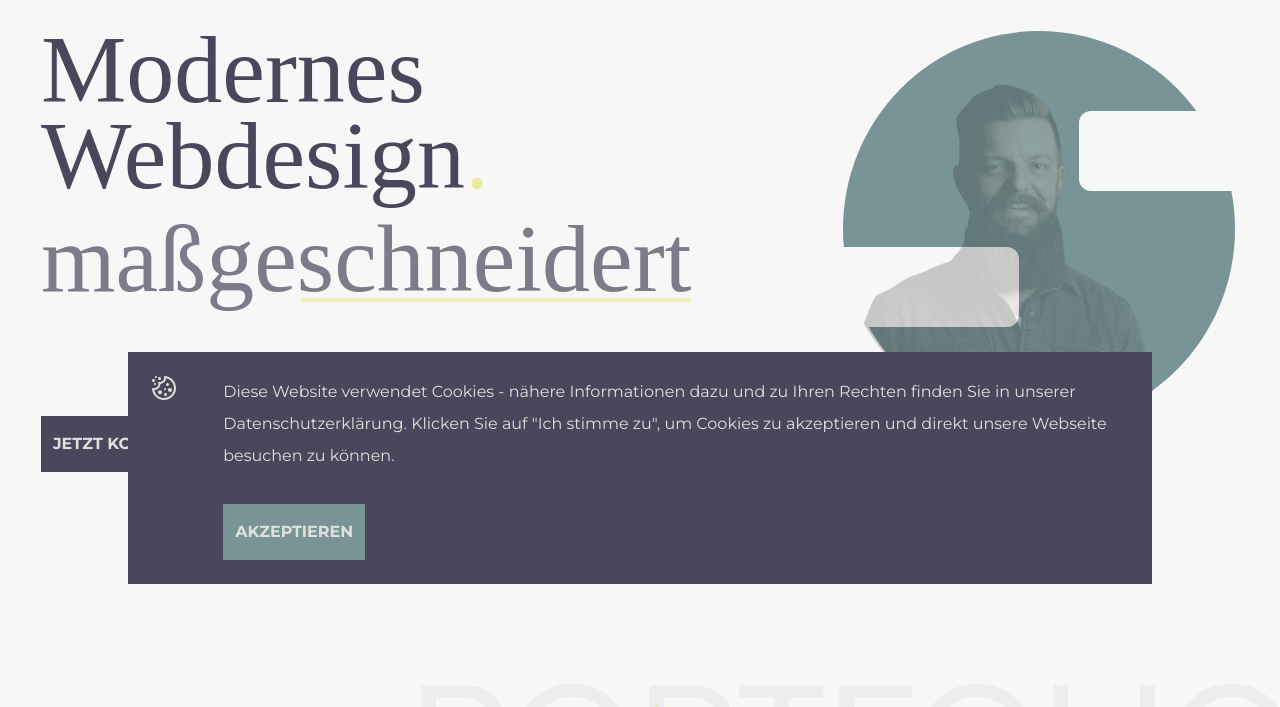
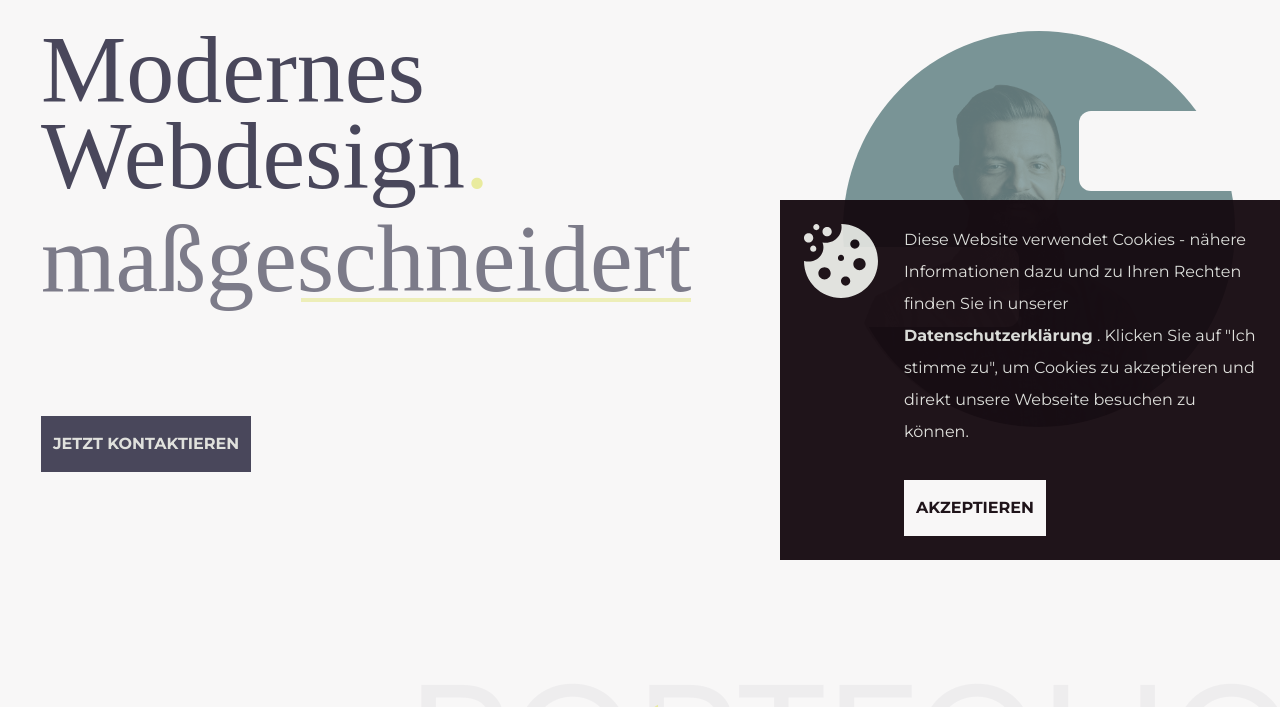
Before and after one commit to derseitenschneider/Der-Seitenschneider-Site, a PHP site: page / in a window 1280 px wide; the page is wider, and only the part inside the window is pictured. Shown: the part 216-923 px from the top of that part. Run offline with PHP 8.4, Linux system fonts and the light colour scheme.

Commit message:
Cookie banner

```diff
--- a/css/index.css
+++ b/css/index.css
@@ -1043,42 +1043,46 @@ textarea::placeholder {
 
 .container-cookies {
   position: fixed;
-  bottom: 0;
-  left: 10vw;
+  bottom: 2.4rem;
 
-  display: flex;
-  gap: 2.4rem;
+  /* top: 0; */
+  right: 0;
+
+  display: grid;
+  grid-template-columns: 10rem 1fr;
 
   z-index: 100;
-  /* opacity: 0.95; */
+  opacity: 0.95;
 
-  width: 80vw;
+  width: 50rem;
+
+  height: fit-content;
   padding: 2.4rem;
-  background-color: var(--main-background-dark);
+  background-color: var(--main-text-color-dark);
   color: var(--main-text-color-bright);
 
-  transform: translateY(100%);
+  transform: translateX(100%);
   transition: 1s ease;
 }
 
 .container-cookies.show-cookies {
-  transform: translateY(0);
-}
-
-.cookies-left {
-  width: 10rem;
-}
-
-.img-box--cookies {
-  height: 10rem;
+  transform: translateX(0);
 }
 
 .icon-cookies {
-  /* height: 10rem; */
-  width: 10rem;
+  width: 7.4rem;
+  height: 7.4rem;
   fill: var(--main-text-color-bright);
 }
 
+.link-cookies {
+  text-decoration: solid;
+  text-decoration-color: #fff;
+  font-weight: bold;
+  color: #fff;
+}
+
 .container-cookies .btn--cookies {
-  background-color: var(--background-shade-one);
+  background-color: var(--main-background-bright);
+  color: var(--main-text-color-dark);
 }
--- a/impressum.html
+++ b/impressum.html
@@ -142,7 +142,7 @@
             </p>
           </div>
 
-          <div class="container-datenschutz">
+          <div class="container-datenschutz" id="datenschutz">
             <div class="overhang-square--right"></div>
             <h2 class="heading-secondary">Datenschutz</h2>
             <h3 class="heading-tertiary">Grundlegendes</h3>
--- a/index.html
+++ b/index.html
@@ -645,17 +645,17 @@
 
       <div class="container-cookies">
         <div class="cookies-left">
-          <div class="img-box--cookie"><svg class="icon icon-cookies" width="30" height="30" xmlns="http://www.w3.org/2000/svg" fill-rule="evenodd" clip-rule="evenodd"><path d="M23.999 12.149c-.049 3.834-1.893 7.223-4.706 9.378-1.993 1.53-4.485 2.449-7.198 2.473-6.464.057-12.051-5.107-12.095-12 3.966 1.066 7.682-1.993 6-6 4.668.655 6.859-2.389 6.077-6 6.724.064 11.999 5.542 11.922 12.149zm-15.576-4.123c-.065 3.393-2.801 5.868-6.182 6.166 1.008 4.489 5.015 7.807 9.759 7.807 5.262 0 9.576-4.072 9.97-9.229.369-4.818-2.755-9.357-7.796-10.534-.277 2.908-2.381 5.357-5.751 5.79zm5.077 8.974c.828 0 1.5.672 1.5 1.5s-.672 1.5-1.5 1.5-1.5-.672-1.5-1.5.672-1.5 1.5-1.5zm-5.5-2.853c1.104 0 2 .896 2 2s-.896 2-2 2-2-.896-2-2 .896-2 2-2zm10-2.147c1.104 0 2 .896 2 2s-.896 2-2 2-2-.896-2-2 .896-2 2-2zm-5 0c.552 0 1 .448 1 1s-.448 1-1 1-1-.448-1-1 .448-1 1-1zm2.5-5c.828 0 1.5.672 1.5 1.5s-.672 1.5-1.5 1.5-1.5-.672-1.5-1.5.672-1.5 1.5-1.5zm-12.5 0c.552 0 1 .448 1 1s-.448 1-1 1-1-.448-1-1 .448-1 1-1zm-1.5-4c.828 0 1.5.672 1.5 1.5s-.672 1.5-1.5 1.5-1.5-.672-1.5-1.5.672-1.5 1.5-1.5zm6-2c.828 0 1.5.672 1.5 1.5s-.672 1.5-1.5 1.5-1.5-.672-1.5-1.5.672-1.5 1.5-1.5zm-3.5-1c.552 0 1 .448 1 1s-.448 1-1 1-1-.448-1-1 .448-1 1-1z"/></svg>
+          <div class="img-box--cookie"><svg class="icon icon-cookies" viewBox="0 0 24 24" xmlns="http://www.w3.org/2000/svg" fill-rule="evenodd" clip-rule="evenodd"><path d="M12.078 0c6.587.042 11.922 5.403 11.922 12 0 6.623-5.377 12-12 12s-12-5.377-12-12c3.887 1.087 7.388-2.393 6-6 4.003.707 6.786-2.722 6.078-6zm1.422 17c.828 0 1.5.672 1.5 1.5s-.672 1.5-1.5 1.5-1.5-.672-1.5-1.5.672-1.5 1.5-1.5zm-6.837-3c1.104 0 2 .896 2 2s-.896 2-2 2-2-.896-2-2 .896-2 2-2zm11.337-3c1.104 0 2 .896 2 2s-.896 2-2 2-2-.896-2-2 .896-2 2-2zm-6-1c.552 0 1 .448 1 1s-.448 1-1 1-1-.448-1-1 .448-1 1-1zm-9-3c.552 0 1 .448 1 1s-.448 1-1 1-1-.448-1-1 .448-1 1-1zm13.5-2c.828 0 1.5.672 1.5 1.5s-.672 1.5-1.5 1.5-1.5-.672-1.5-1.5.672-1.5 1.5-1.5zm-15-2c.828 0 1.5.672 1.5 1.5s-.672 1.5-1.5 1.5-1.5-.672-1.5-1.5.672-1.5 1.5-1.5zm6-2c.828 0 1.5.672 1.5 1.5s-.672 1.5-1.5 1.5-1.5-.672-1.5-1.5.672-1.5 1.5-1.5zm-3.5-1c.552 0 1 .448 1 1s-.448 1-1 1-1-.448-1-1 .448-1 1-1z"/></svg>
           </div>
         </div>
 
         <div class="cookies-right">
           <p class="textbox textbox--cookies">
             Diese Website verwendet Cookies - nähere Informationen dazu und zu
-          Ihren Rechten finden Sie in unserer Datenschutzerklärung. Klicken Sie auf "Ich stimme zu", um Cookies zu akzeptieren und
+          Ihren Rechten finden Sie in unserer <a href="impressum.html#datenschutz" class="link link-cookies">Datenschutzerklärung</a> . Klicken Sie auf "Ich stimme zu", um Cookies zu akzeptieren und
           direkt unsere Webseite besuchen zu können.
           </p>
-          <button class="btn btn--cookies">Akzeptieren</button>
+          <button class="btn btn--cookies" onclick="acceptCookies()">Akzeptieren</button>
         </div>
 
       </div>
--- a/js/index.js
+++ b/js/index.js
@@ -204,7 +204,15 @@ const showCookieBanner = function () {
   containerCookies.classList.add("show-cookies");
 };
 
-setTimeout(showCookieBanner, 5000);
+if (!localStorage.getItem("cookieBannerDisplayed")) {
+  setTimeout(showCookieBanner, 5000);
+}
+
+//Cookies accepted
+const acceptCookies = function () {
+  localStorage.setItem("cookieBannerDisplayed", true);
+  containerCookies.classList.remove("show-cookies");
+};
 
 /////////////////////////////////////////////////////////////////////
 // HANDLER //
```
